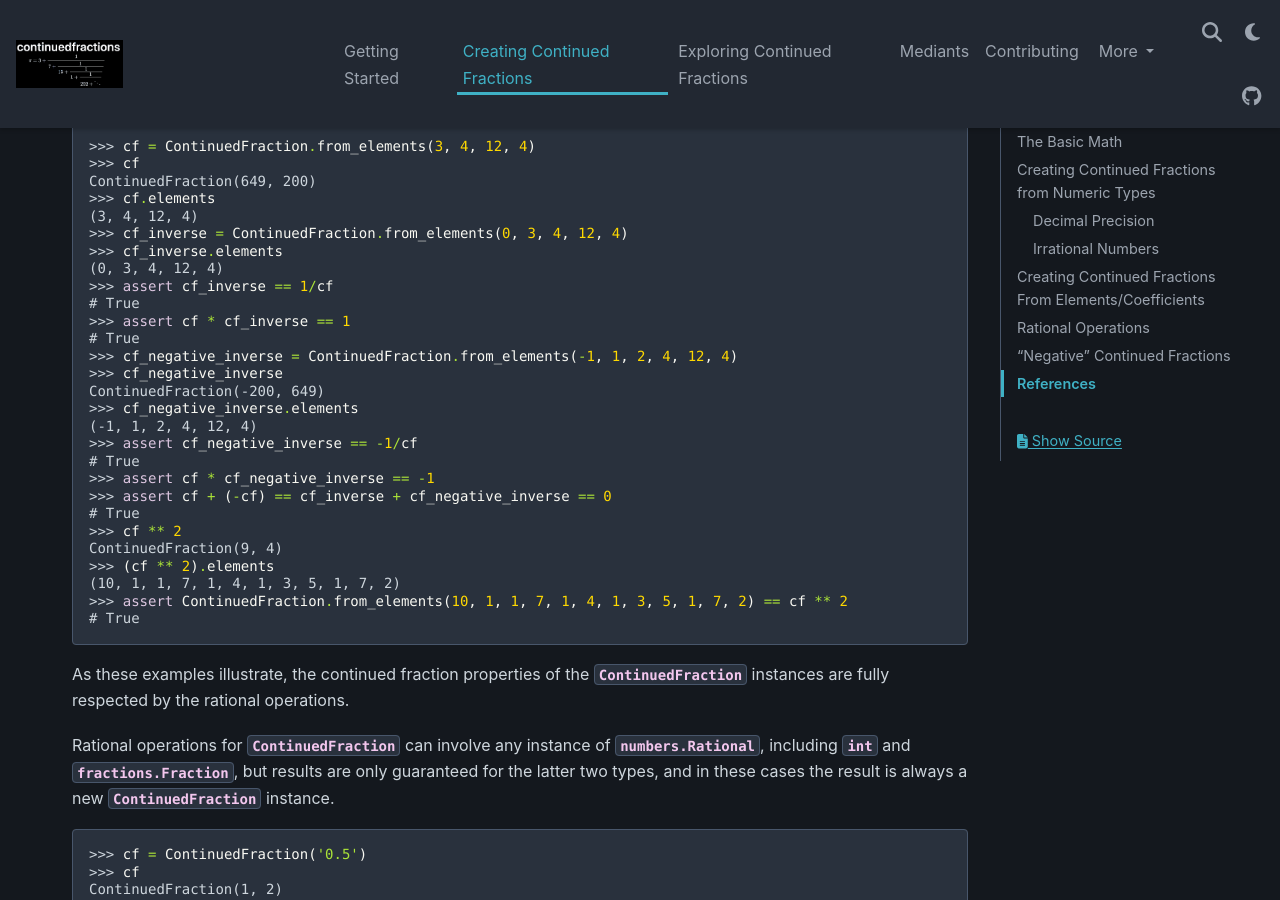
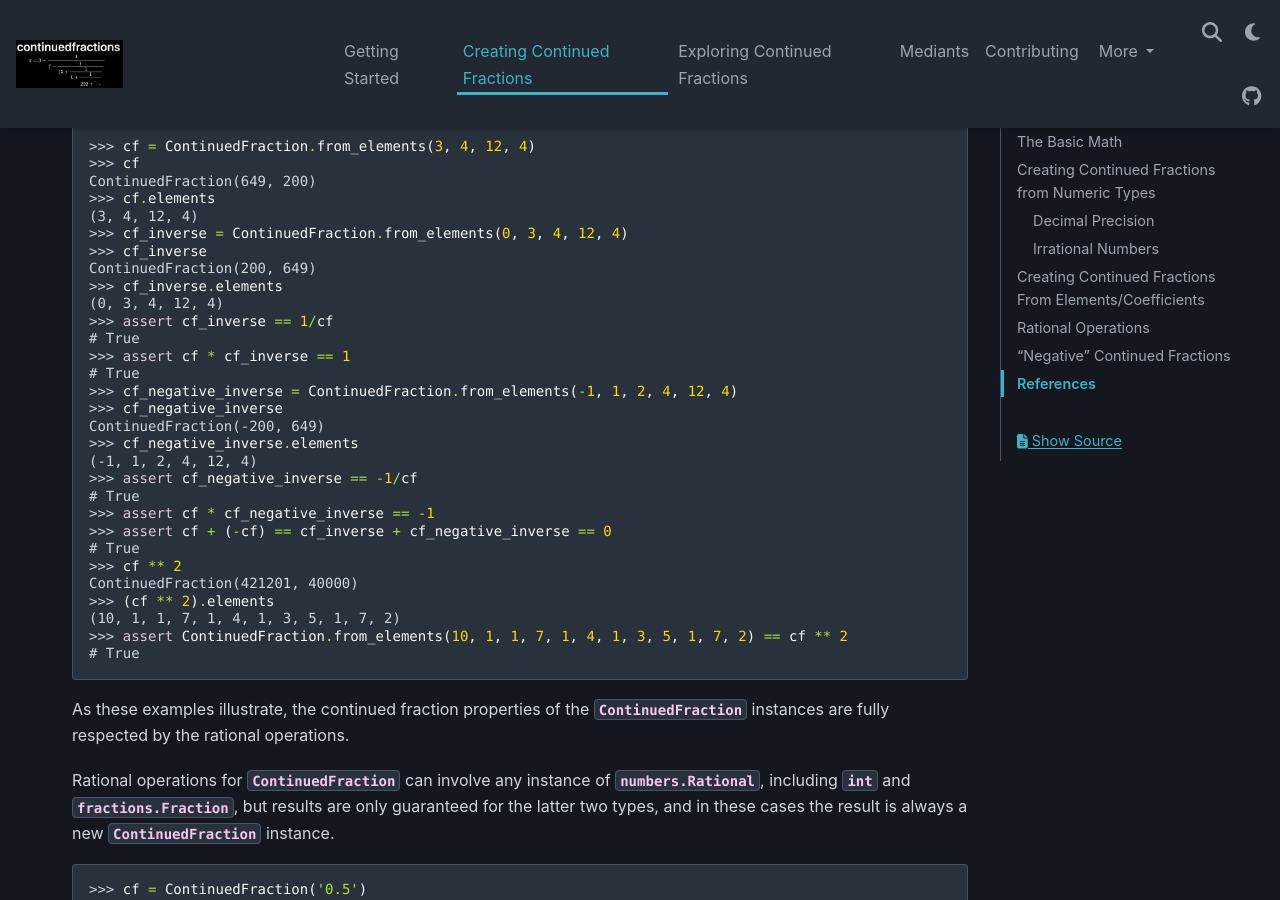
Before and after one commit to sr-murthy/continuedfractions, a Sphinx documentation site: the page built from docs/sources/creating-continued-fractions.rst, in a window 1280 px wide and 900 px high, scrolled down 5214 px. Built offline with Sphinx 7.4.7 and the PyData theme 0.15.4, drawn with Linux system fonts in a browser that asks for light colours; nearby versions of some CDN libraries; some of the changed text lies outside the part shown.

Commit message:
docs: RST fixes in the creating continuing fractions page

```diff
--- a/docs/sources/creating-continued-fractions.rst
+++ b/docs/sources/creating-continued-fractions.rst
@@ -191,6 +191,8 @@ A few examples are given below of some key rational operations for the rational
    >>> cf.elements
    (3, 4, 12, 4)
    >>> cf_inverse = ContinuedFraction.from_elements(0, 3, 4, 12, 4)
+   >>> cf_inverse
+   ContinuedFraction(200, 649)
    >>> cf_inverse.elements
    (0, 3, 4, 12, 4)
    >>> assert cf_inverse == 1/cf
@@ -208,7 +210,7 @@ A few examples are given below of some key rational operations for the rational
    >>> assert cf + (-cf) == cf_inverse + cf_negative_inverse == 0
    # True
    >>> cf ** 2
-   ContinuedFraction(9, 4)
+   ContinuedFraction(421201, 40000)
    >>> (cf ** 2).elements
    (10, 1, 1, 7, 1, 4, 1, 3, 5, 1, 7, 2)
    >>> assert ContinuedFraction.from_elements(10, 1, 1, 7, 1, 4, 1, 3, 5, 1, 7, 2) == cf ** 2
@@ -259,7 +261,7 @@ Compare this with :math:`[4; 2, 6, 7]`, which is the simple continued fraction o
 
    \frac{415}{93} = 4 + \cfrac{1}{2 + \cfrac{1}{6 + \cfrac{1}{7}}}
 
-To understand the difference in the sequence of elements between a "positive" and "negative" continued fraction, more generally, we can start by applying `Euclid's division lemma <https://en.wikipedia.org/wiki/Euclidean_division#Division_theorem>`_ to a positive rational number :math:`\frac{a}{b}`, with :math:`b < a` and :math:`a, b` coprime (no common divisors except :math:`1`). Let :math:`[a_0;a_1,\ldots,a_n]` be the simple continued fraction of order :math:`n \geq 1` of :math:`\frac{a}{b}`, where we can assume:math:`a_n > 1`. The lemma implies that there are unique, positive integers :math:`q, v`, with :math:`0 < v < b`, such that :math:`a = qb + v`. Then:
+To understand the difference in the sequence of elements between a "positive" and "negative" continued fraction, more generally, we can start by applying `Euclid's division lemma <https://en.wikipedia.org/wiki/Euclidean_division#Division_theorem>`_ to a positive rational number :math:`\frac{a}{b}`, with :math:`b < a` and :math:`a, b` coprime (no common divisors except :math:`1`). Let :math:`[a_0;a_1,\ldots,a_n]` be the simple continued fraction of order :math:`n \geq 1` of :math:`\frac{a}{b}`, where we can assume :math:`a_n > 1`. The lemma implies that there are unique, positive integers :math:`q, v`, with :math:`0 < v < b`, such that :math:`a = qb + v`. Then:
 
 .. math::
 
```
